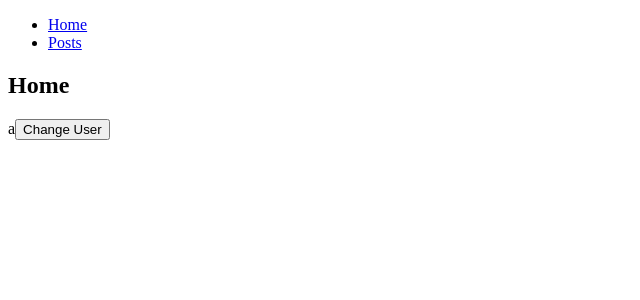
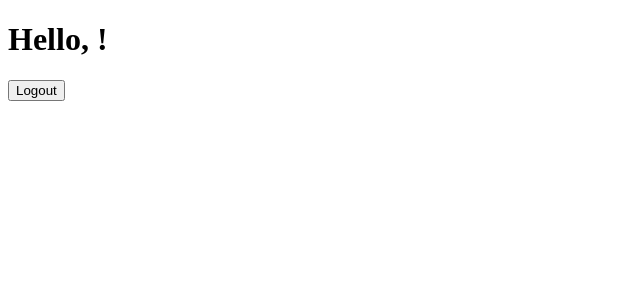
Before and after one commit to wajeeha-mushtaq/Fetch-Posts, a React (Create React App) app: page / in a window 1280 px wide. Shown: the top 300 px of the page, without its empty margins (0-640 px from the left). Built offline with nearby package versions, Linux system fonts and the light colour scheme.

Commit message:
log in part

```diff
--- a/src/App.js
+++ b/src/App.js
@@ -1,33 +1,12 @@
-import React, { useState } from "react";
-import { BrowserRouter as Router, Route, Link, Routes } from "react-router-dom";
-import {Index} from "./pages";
-import {Post} from "./pages/post";
-import { UserContext } from "./UserContext";
+import React, { useContext } from 'react';
+import { UserContext } from './UserContext';
+import AuthApp from './pages/AuthApp';
+import UnauthApp from './pages/UnauthApp';
 
-export default function App(){
-  const [user, setUser] = useState("a");
+function App() {
+  const { user } = useContext(UserContext);
 
-  return (
-    <Router>
-      <div>
-        <nav>
-          <ul>
-            <li>
-              <Link to="/">Home</Link>
-            </li>
-            <li>
-              <Link to="/post/">Posts</Link>
-            </li>
-          </ul>
-        </nav>
-        <UserContext.Provider value={{user,setUser}}>
-        <Routes>
-          <Route path="/" exact element={<Index />} />
-          <Route path="/post/" element={<Post />} />
-        </Routes>
-        </UserContext.Provider>
+  return user.auth ? <AuthApp /> : <UnauthApp />;
+}
 
-      </div>
-    </Router>
-  );
-}
+export default App;
--- a/src/UserContext.js
+++ b/src/UserContext.js
@@ -1,3 +1,3 @@
 import { createContext } from "react";
 
-export const UserContext = createContext(null);
+export const UserContext = createContext({name: '', email: '', password: '', auth: false});
--- /dev/null
+++ b/src/UserProvider.js
@@ -0,0 +1,33 @@
+import { useState } from "react";
+import { UserContext } from './UserContext';
+
+export const UserProvider = ({ children }) => {
+  // User is the name of the "data" that gets stored in context
+  const [user, setUser] = useState({ name: '',  email: '', password: '', auth: true });
+
+  // Login updates the user data with a name parameter
+  const login = (name, email, password) => {
+    setUser((user) => ({
+      name: name,
+      email: email,
+      password: password,
+      auth: true,
+    }));
+  };
+
+  // Logout updates the user data to default
+  const logout = () => {
+    setUser((user) => ({
+      name: '',
+      email: '',
+      password: '',
+      auth: false,
+    }));
+  };
+
+  return (
+    <UserContext.Provider value={{ user, login, logout }}>
+      {children}
+    </UserContext.Provider>
+  );
+}
--- a/src/index.js
+++ b/src/index.js
@@ -1,12 +1,13 @@
 import React from 'react';
 import ReactDOM from 'react-dom';
 import App from './App';
+import { UserProvider } from './UserProvider';
 import reportWebVitals from './reportWebVitals';
 
 ReactDOM.render(
-  <React.StrictMode>
+  <UserProvider>
     <App />
-  </React.StrictMode>,
+  </UserProvider>,
   document.getElementById('root')
 );
 
--- /dev/null
+++ b/src/pages/AuthApp.js
@@ -0,0 +1,15 @@
+import React, { useContext } from 'react';
+import { UserContext } from '../UserContext';
+
+function AuthApp() {
+  const { user, logout } = useContext(UserContext);
+
+  return (
+    <>
+      <h1>Hello, {user.name}!</h1>
+      <button onClick={logout}>Logout</button>
+    </>
+  );
+}
+
+export default AuthApp;
--- /dev/null
+++ b/src/pages/UnauthApp.js
@@ -0,0 +1,42 @@
+import React, { useContext, useState } from 'react';
+import { UserContext } from '../UserContext';
+
+function UnauthApp() {
+  const { login } = useContext(UserContext);
+  const [name, setName] = useState();
+  const [email, setEmail] = useState();
+  const [password, setPassword] = useState();
+
+  return (
+    <>
+      <h1>Please, log in!</h1>
+
+      <label>Name:</label>
+      <input
+        type="text"
+        onChange={(event) => {
+          setName(event.target.value);
+        }}
+      />
+
+      <label>Email:</label>
+      <input
+        type="text"
+        onChange={(event) => {
+          setEmail(event.target.value);
+        }}
+      />
+
+      <label>Password:</label>
+      <input
+        type="text"
+        onChange={(event) => {
+          setPassword(event.target.value);
+        }}
+      />
+      <button onClick={() => login(name, email, password)}>Log in</button>
+    </>
+  );
+}
+
+export default UnauthApp;
--- a/src/pages/index.js
+++ /dev/null
@@ -1,14 +0,0 @@
-import React, { useContext } from "react";
-import { UserContext } from "../UserContext";
-
-export function Index() {
-  const {user, setUser} = useContext(UserContext);
-
-  return (
-    <div>
-      <h2>Home</h2>
-      {user}
-      <button onClick={() => setUser("John")}>Change User</button>
-    </div>
-  );
-}
--- a/src/pages/post.js
+++ /dev/null
@@ -1,13 +0,0 @@
-import React, { useContext } from "react";
-import { UserContext } from "../UserContext";
-
-export function Post() {
-  const {user} = useContext(UserContext);
-
-  return (
-    <div>
-      <h2>About</h2>
-      {user}
-    </div>
-  );
-}
```
